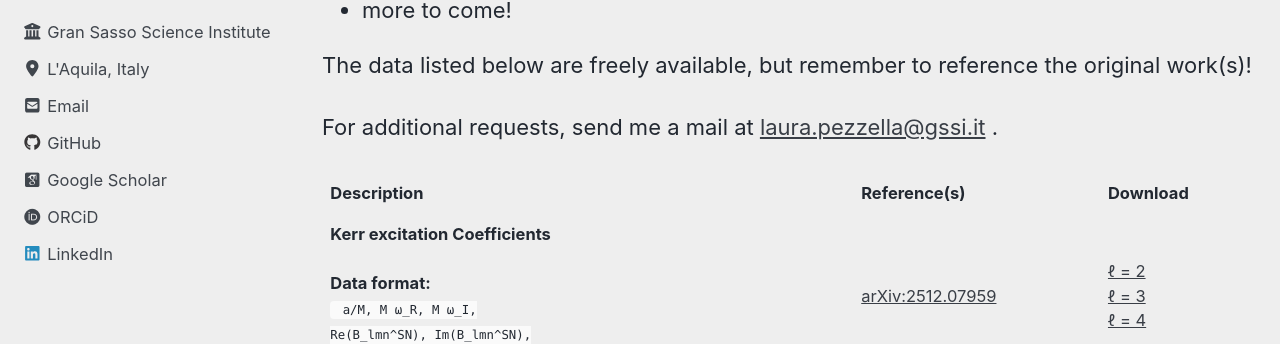
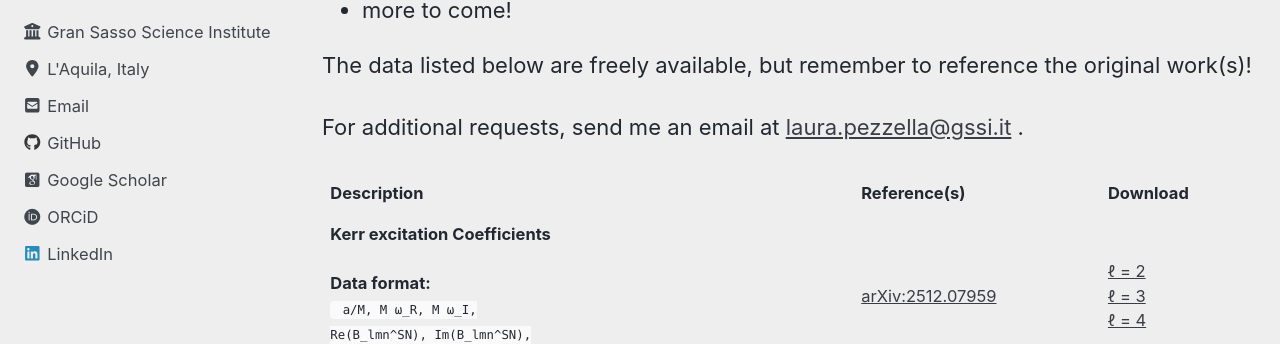
Before and after one commit to PezzLa/pezzla.github.io, a Jekyll site: the page built from _pages/ringdown.md, in a window 1280 px wide and 900 px high, scrolled down 427 px. Shown: the part 239-583 px from the top of the window. Built offline with Jekyll 4.4.1, drawn with Linux system fonts in a browser that asks for light colours; some web fonts are replaced.

Commit message:
Update ringdown.md

```diff
--- a/_pages/ringdown.md
+++ b/_pages/ringdown.md
@@ -25,7 +25,7 @@ Here you can find data for:
 
 The data listed below are freely available, but remember to reference the original work(s)!
 
-For additional requests, send me a mail at [laura.pezzella@gssi.it](mailto:laura.pezzella@gssi.it) .
+For additional requests, send me an email at [laura.pezzella@gssi.it](mailto:laura.pezzella@gssi.it) .
 
 
 <table>
```
